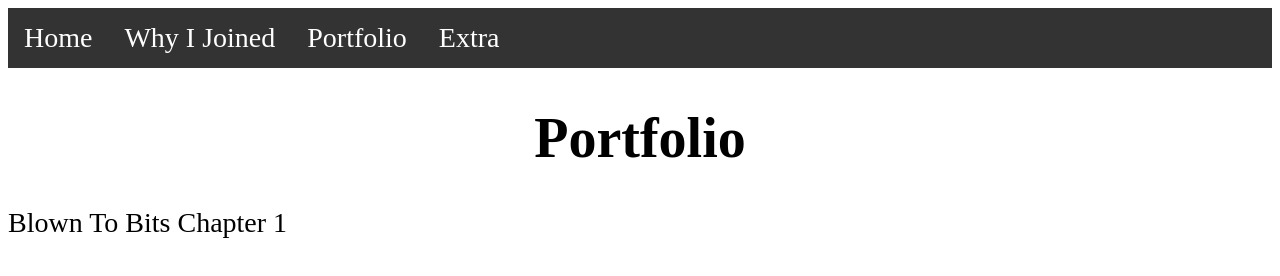
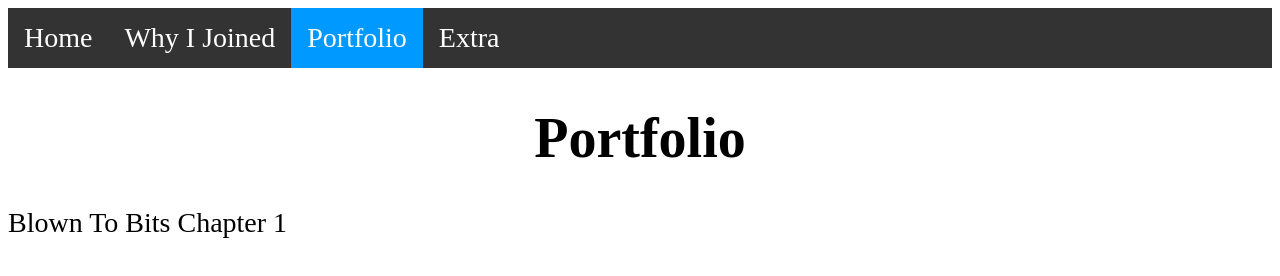
Before and after one commit to AndrewTsuki/andrewtsuki.github.io, a plain HTML site: page portfolio.html in a window 1280 px wide. Drawn offline with Linux system fonts and the light colour scheme.

Commit message:
Update portfolio.html

```diff
--- a/portfolio.html
+++ b/portfolio.html
@@ -37,7 +37,7 @@ li a:hover {
 <ul>
   <li><a href="index.html">Home</a></li>
   <li><a href="whycsp.html">Why I Joined</a></li>
-<li><a class-"active"href="portfolio.html">Portfolio</a></li>
+<li><a class="active" href="portfolio.html">Portfolio</a></li>
     <li><a href="extra.html">Extra</a></li>
 </ul>
 <style>
```
